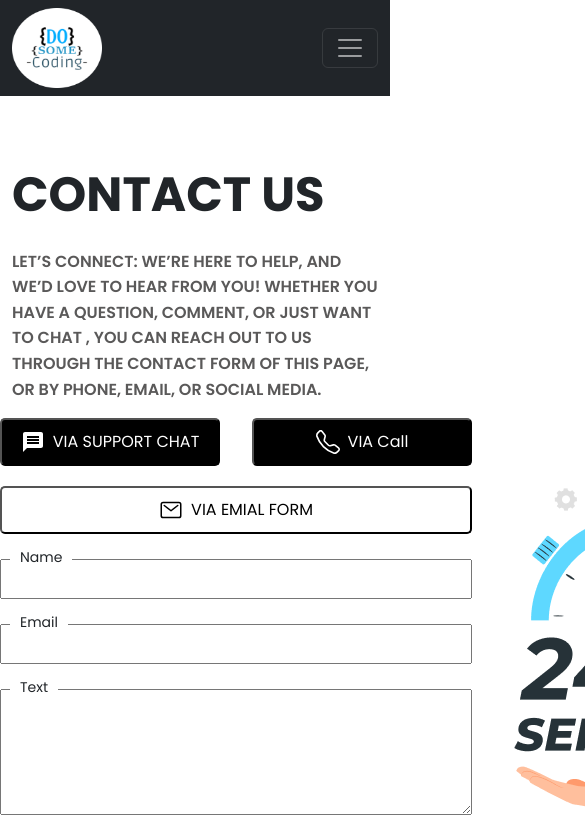
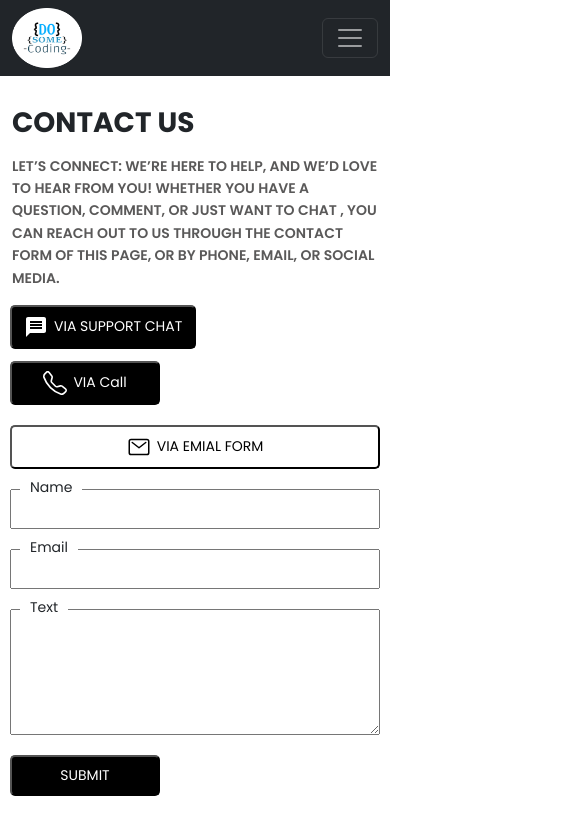
Before and after one commit to rrabia133-sketch/Contact-Us-Design, a React (Vite) app in the folder Contact-Page/: page / in a window 390 px wide. Shown: the top 823 px of the page, 585 px wide, since content can reach past the window. Built offline with nearby package versions, Linux system fonts and the light colour scheme.

Commit message:
make it responsive

```diff
--- a/Contact-Page/src/component/Navigation/Navigation.module.css
+++ b/Contact-Page/src/component/Navigation/Navigation.module.css
@@ -65,3 +65,59 @@
 .contact_image {
   margin-top: 0px;
 }
+
+/* Tablet styles */
+@media (max-width: 768px) {
+  .conatiner_Form {
+    flex-direction: column;
+    gap: 30px;
+    padding: 0 15px;
+  }
+
+  .h1 {
+    font-size: 36px;
+  }
+
+  .top_button {
+    flex-direction: column;
+    gap: 16px;
+  }
+
+  .contactSection {
+    margin-top: 40px;
+  }
+}
+
+/* Mobile styles */
+@media (max-width: 480px) {
+  .conatiner_Form {
+    padding: 0 10px;
+    gap: 20px;
+  }
+
+  .h1 {
+    font-size: 28px;
+  }
+
+  .P {
+    font-size: 14px;
+    margin-top: 15px;
+  }
+
+  .top_button {
+    gap: 12px;
+  }
+
+  .form_control {
+    margin-top: 20px;
+  }
+
+  .contactSection {
+    margin-top: 30px;
+  }
+
+  .logo {
+    width: 70px;
+    height: 60px;
+  }
+}
--- a/Contact-Page/src/component/button/button.module.css
+++ b/Contact-Page/src/component/button/button.module.css
@@ -28,3 +28,24 @@
   width: 100%;
   cursor: pointer;
 }
+
+/* Tablet styles */
+@media (max-width: 768px) {
+  .Primary_btn,
+  .outline_btn {
+    min-width: 180px;
+    font-size: 15px;
+    padding: 8px 14px;
+  }
+}
+
+/* Mobile styles */
+@media (max-width: 480px) {
+  .Primary_btn,
+  .outline_btn {
+    min-width: 150px;
+    font-size: 14px;
+    padding: 8px 12px;
+    gap: 6px;
+  }
+}
```
